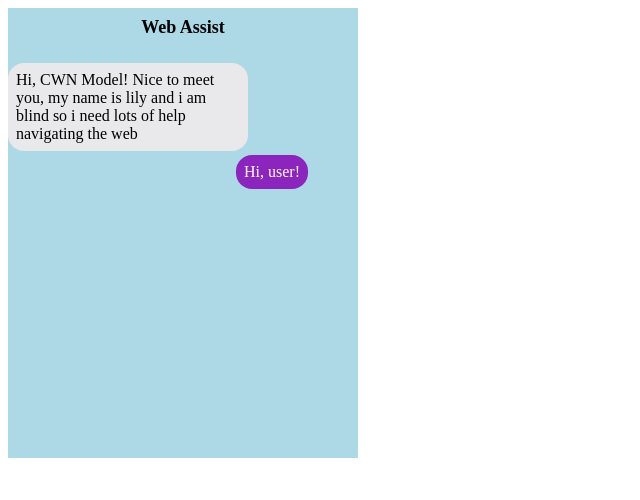
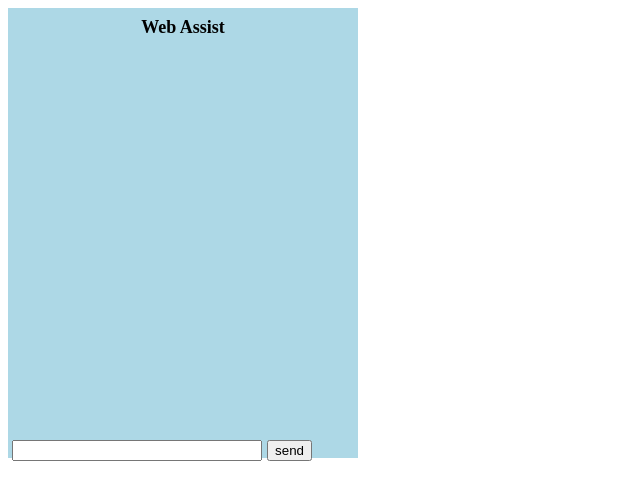
Before and after one commit to lilygostovic/web-assist, a React (Create React App) app: page / in a window 1280 px wide. Shown: the top 500 px of the page, without its empty margins (0-640 px from the left). Built offline with nearby package versions, Linux system fonts and the light colour scheme; the HTML template or start-up script is replaced by a standard one.

Commit message:
Add chatting history

```diff
--- a/src/components/common/ChatBubble.tsx
+++ b/src/components/Content/ChatBubble.tsx
@@ -1,5 +1,5 @@
-import { StyledDiv } from "./StyledDiv";
-import { StyledText } from "./StyledText";
+import { StyledDiv } from "../common/StyledDiv";
+import { StyledText } from "../common/StyledText";
 
 type ChatBubbleProps = {
   isUser?: boolean;
--- /dev/null
+++ b/src/components/Content/InputField.tsx
@@ -0,0 +1,45 @@
+import { useState } from "react";
+
+import { ChatMessage } from "../../types";
+import { StyledDiv } from "../common/StyledDiv";
+
+type InputFieldProps = {
+  history: ChatMessage[];
+  setHistory: React.Dispatch<React.SetStateAction<ChatMessage[]>>;
+};
+
+export const InputField = ({ history, setHistory }: InputFieldProps) => {
+  const [text, setText] = useState("");
+
+  const handleSubmit = (e: React.FormEvent<HTMLFormElement>) => {
+    e.preventDefault();
+
+    const newMessage: ChatMessage = {
+      content: text,
+      speaker: "user",
+    };
+
+    setHistory([...history, newMessage]);
+
+    setText("");
+  };
+
+  return (
+    <StyledDiv display="flex" flexDirection="row" mt="10px">
+      <StyledDiv flex={1}>
+        <form onSubmit={handleSubmit}>
+          <input
+            type="text"
+            value={text}
+            onChange={(e: React.ChangeEvent<HTMLInputElement>) => {
+              setText(e.target.value);
+            }}
+            required
+            style={{ width: "95%" }}
+          />
+        </form>
+      </StyledDiv>
+      <button>send</button>
+    </StyledDiv>
+  );
+};
--- /dev/null
+++ b/src/components/Content/MessageHistory.tsx
@@ -0,0 +1,42 @@
+import { useEffect, useRef } from "react";
+
+import { ChatMessage } from "../../types";
+import { StyledDiv } from "../common/StyledDiv";
+import { ChatBubble } from "./ChatBubble";
+
+type MessageHistoryProps = {
+  history: ChatMessage[];
+};
+
+export const MessageHistory = ({ history }: MessageHistoryProps) => {
+  const messageHistoryRef = useRef<HTMLDivElement>(null);
+
+  const scrollToBottom = () => {
+    if (messageHistoryRef.current) {
+      messageHistoryRef.current.scrollTop =
+        messageHistoryRef.current.scrollHeight;
+    }
+  };
+
+  useEffect(() => {
+    scrollToBottom();
+  }, [history]);
+
+  return (
+    <StyledDiv
+      ref={messageHistoryRef}
+      width="300px"
+      height="400px"
+      overflow="auto"
+      flex={1}
+    >
+      {history.map((chatMessage, index) => (
+        <ChatBubble
+          key={index}
+          content={chatMessage.content}
+          isUser={chatMessage.speaker === "model"}
+        />
+      ))}
+    </StyledDiv>
+  );
+};
--- a/src/components/Content/index.tsx
+++ b/src/components/Content/index.tsx
@@ -1,12 +1,24 @@
-import { ChatBubble } from "../common/ChatBubble";
+import { useState } from "react";
+
+import { ChatMessage } from "../../types";
 import { StyledDiv } from "../common/StyledDiv";
+import { InputField } from "./InputField";
+import { MessageHistory } from "./MessageHistory";
 
-export const Content = () => (
-  <StyledDiv width="300px" height="400px">
-    <ChatBubble
-      content="Hi, CWN Model! Nice to meet you, my name is lily and i am blind so i need lots of help navigating the web"
-      isUser
-    />
-    <ChatBubble content="Hi, user!" />
-  </StyledDiv>
-);
+export const Content = () => {
+  const [history, setHistory] = useState<ChatMessage[]>([]);
+
+  return (
+    <StyledDiv
+      width="300px"
+      height="400px"
+      display="flex"
+      flexDirection="column"
+      px="4px"
+      pb="4px"
+    >
+      <MessageHistory history={history} />
+      <InputField history={history} setHistory={setHistory} />
+    </StyledDiv>
+  );
+};
--- /dev/null
+++ b/src/types/index.ts
@@ -0,0 +1,4 @@
+export type ChatMessage = {
+  content: string;
+  speaker: "user" | "model";
+};
```
